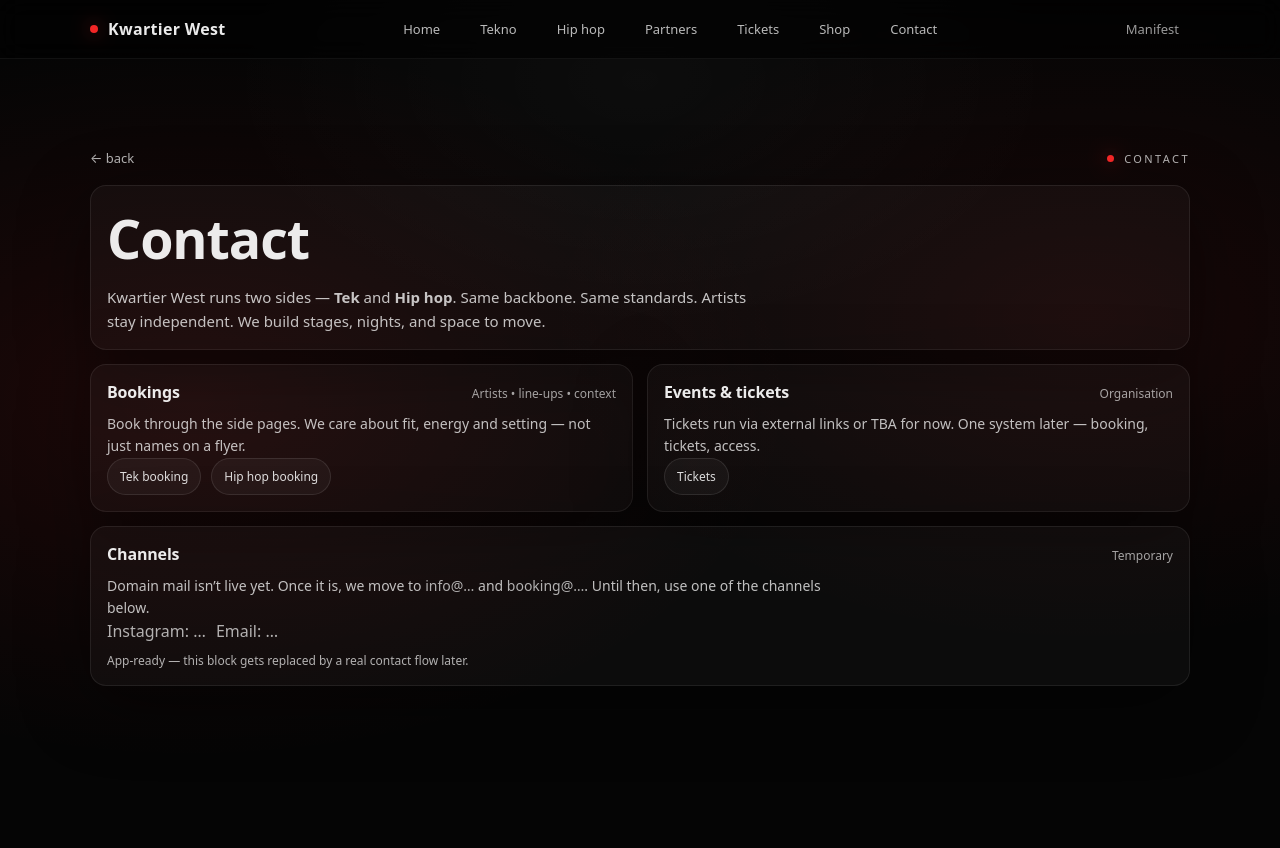
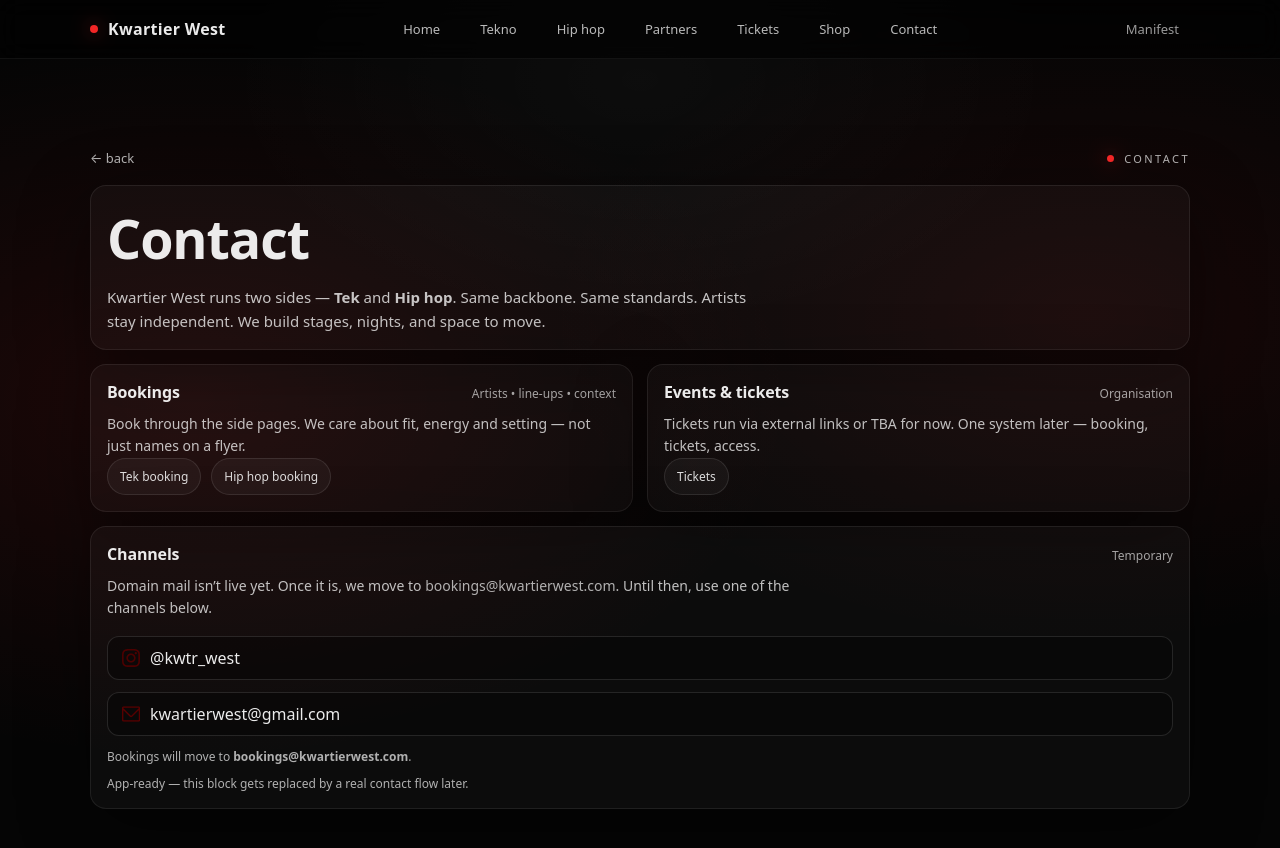
Before and after one commit to kwartierwestdev/kwartier-west, a website: page pages/contact/index.html in a window 1280 px wide. Before the commit the page ends 800 px from the top, so only its background shows below. Drawn offline with Linux system fonts and the light colour scheme.

Commit message:
added real contact info

```diff
--- a/css/base.css
+++ b/css/base.css
@@ -719,3 +719,44 @@ h2{
     overflow-wrap: anywhere;
   }
 }
+
+.contactLinks{
+  display:flex;
+  flex-direction:column;
+  gap: 12px;
+  margin-top: 16px;
+}
+
+.contactItem{
+  display:inline-flex;
+  align-items:center;
+  gap: 10px;
+  padding: 10px 14px;
+  border-radius: 12px;
+  background: rgba(0,0,0,.35);
+  border: 1px solid rgba(255,255,255,.12);
+  color: rgba(255,255,255,.92);
+  text-decoration:none;
+  transition: border-color .2s ease, background .2s ease, box-shadow .2s ease;
+}
+
+.contactItem:hover{
+  background: rgba(0,0,0,.45);
+  border-color: rgba(255,40,40,.35);
+  box-shadow: 0 0 22px rgba(255,40,40,.12);
+}
+
+.icon{
+  width: 18px;
+  height: 18px;
+  display:inline-block;
+  background-size: contain;
+  background-repeat:no-repeat;
+  background-position:center;
+  opacity: .92;
+}
+
+.icon.instagram{ background-image: url("/assets/icons/instagram.svg"); }
+.icon.mail{ background-image: url("/assets/icons/mail.svg"); }
+
+.contactNote{ font-size: 12px; }
--- a/pages/contact/index.html
+++ b/pages/contact/index.html
@@ -63,13 +63,30 @@
 
         <p class="bio" style="max-width:90ch;">
           Domain mail isn’t live yet. Once it is, we move to
-          <span class="muted">info@…</span> and <span class="muted">booking@…</span>.
+          <span class="muted">bookings@kwartierwest.com</span>.
           Until then, use one of the channels below.
         </p>
 
-        <div class="chips">
-          <span class="muted">Instagram: …</span>
-          <span class="muted">Email: …</span>
+        <div class="contactLinks">
+          <a class="contactItem"
+             href="https://www.instagram.com/kwtr_west"
+             target="_blank"
+             rel="noopener noreferrer"
+             aria-label="Kwartier West on Instagram">
+            <span class="icon instagram" aria-hidden="true"></span>
+            <span>@kwtr_west</span>
+          </a>
+
+          <a class="contactItem"
+             href="mailto:kwartierwest@gmail.com"
+             aria-label="Email Kwartier West">
+            <span class="icon mail" aria-hidden="true"></span>
+            <span>kwartierwest@gmail.com</span>
+          </a>
+
+          <div class="contactNote muted">
+            Bookings will move to <strong>bookings@kwartierwest.com</strong>.
+          </div>
         </div>
 
         <div style="height:10px;"></div>
```
Also changed, not shown: pages/tekno/index.html (+1 -0 lines), assets/bg.jpg, assets/icons/instagram.svg (added), assets/icons/mail.svg (added).
